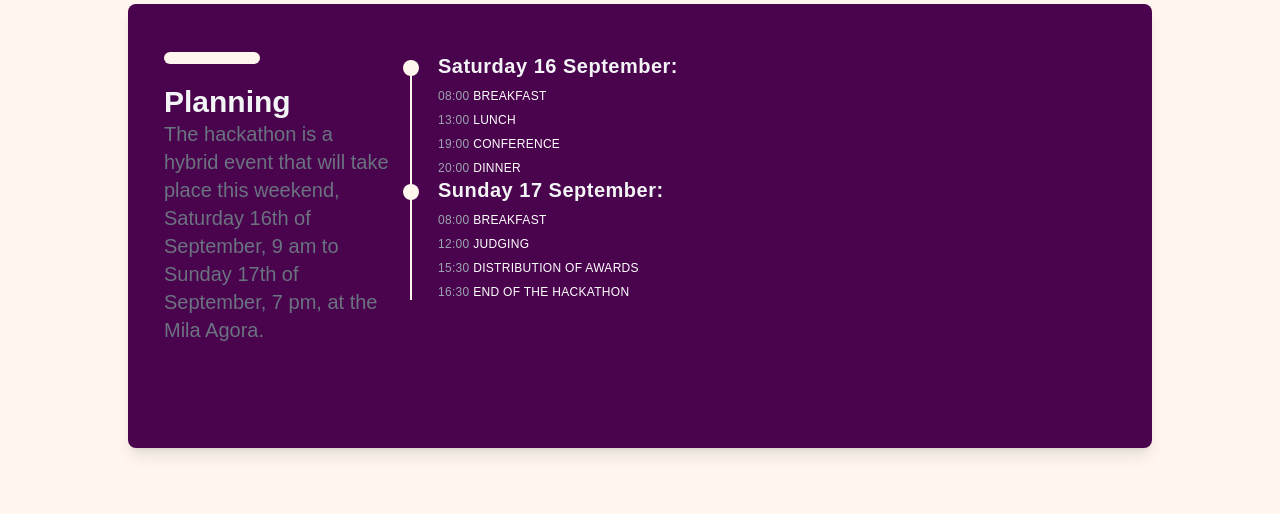
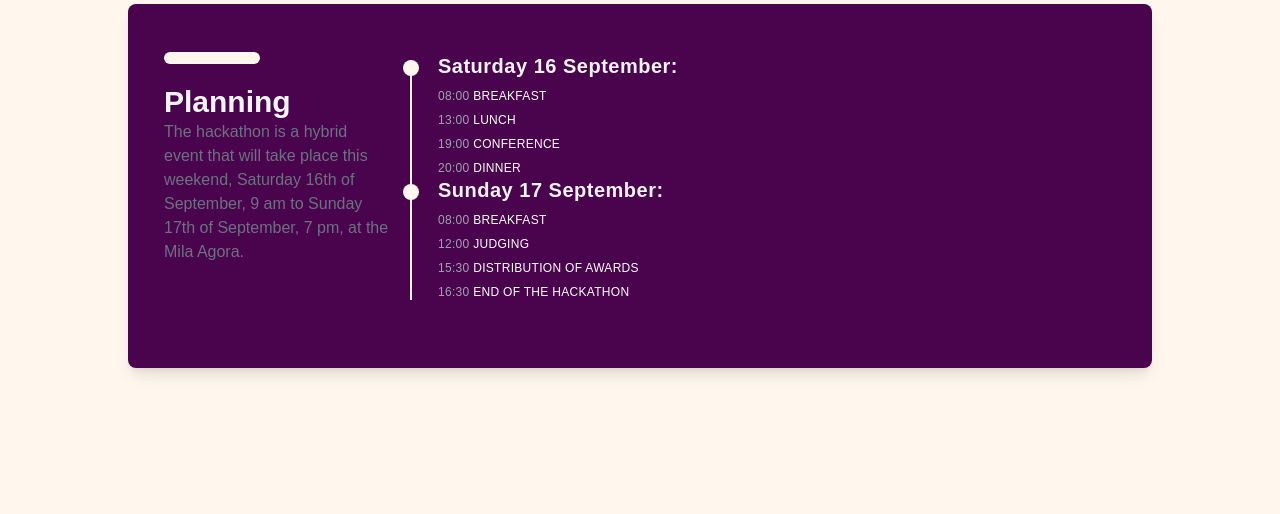
Before and after one commit to gitbooo/httm, a plain HTML site: page index.html in a window 1280 px wide. Shown: the part 2920-3434 px from the top of the page. Drawn offline with nearby package versions, Linux system fonts and the light colour scheme.

Commit message:
shortened planning

```diff
--- a/index.html
+++ b/index.html
@@ -2379,7 +2379,7 @@
                 <div
                   class="text-center sm:text-left mb-14 before:block before:w-24 before:h-3 before:mb-5 before:rounded-md before:mx-auto sm:before:mx-0 before:bg-orange-50">
                   <h3 class="text-3xl font-semibold">Planning</h3>
-                  <p class="w-full text-start text-gray-500 text-md md:text-xl aos-init" data-aos="fade-right">
+                  <p class="w-full text-start text-gray-500 text-md md:text-s aos-init" data-aos="fade-right">
                     The hackathon is a hybrid event that will take place this weekend, Saturday 16th of September,
                     9 am to Sunday 17th of September, 7 pm, at the Mila Agora.</p>
                 </div>
```
